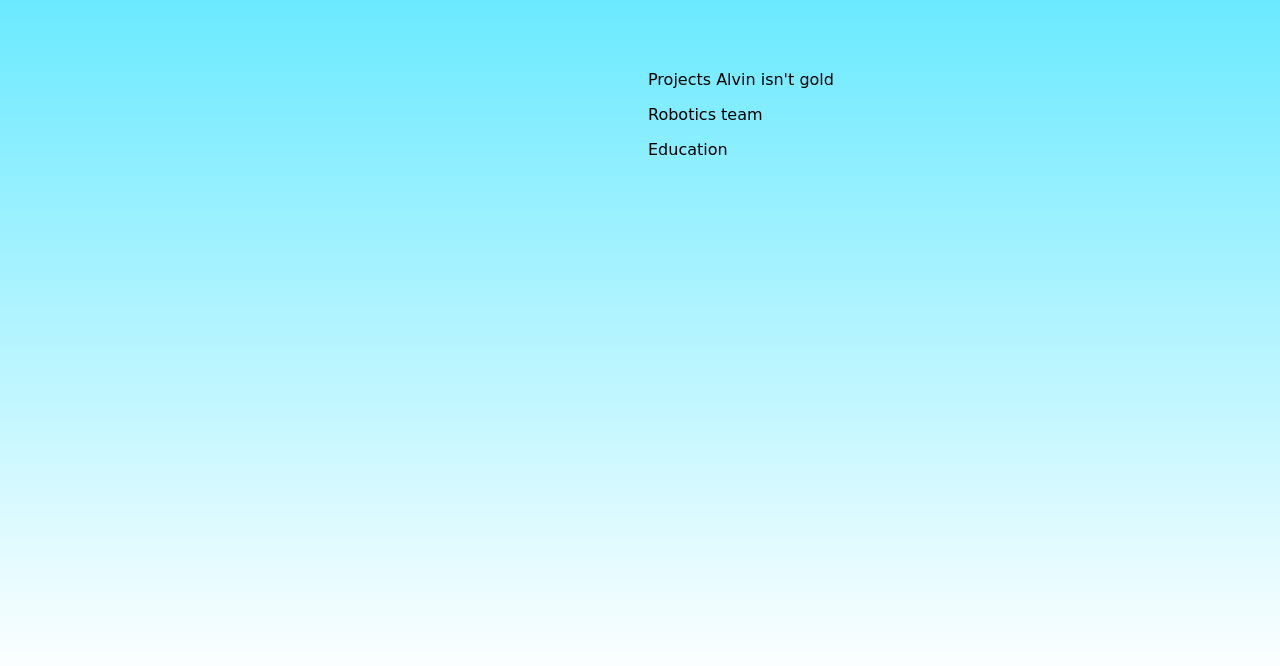
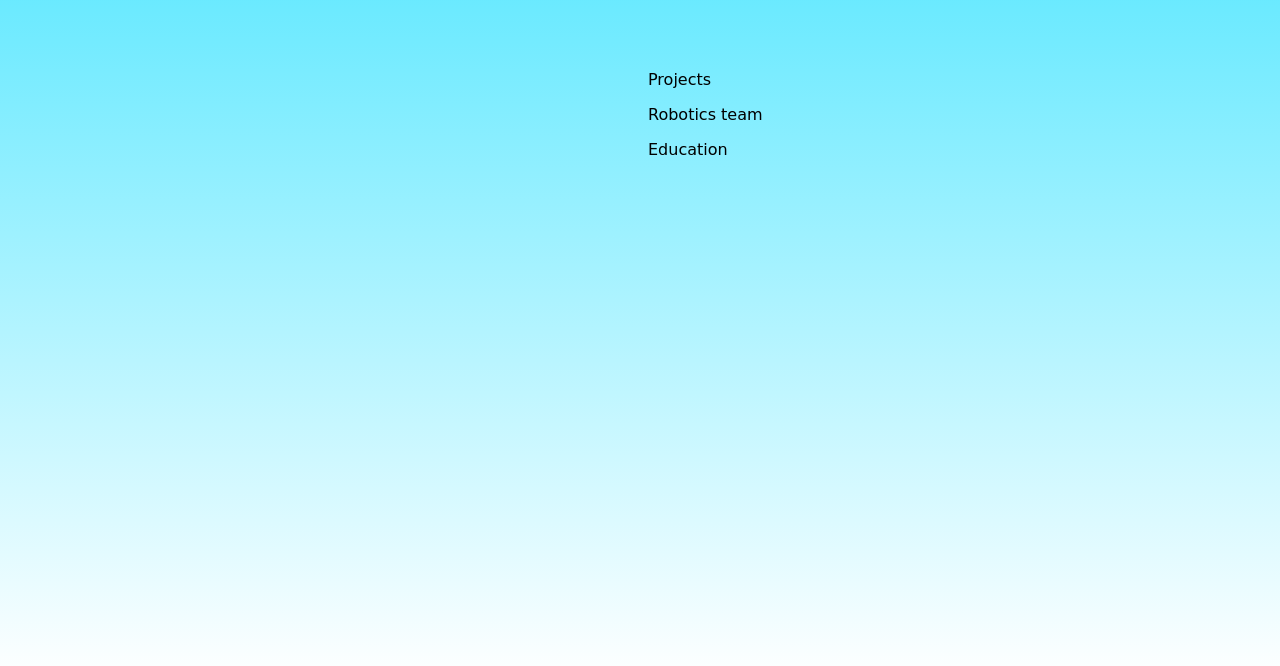
Before and after one commit to thefireblade/thefireblade.github.io, a plain HTML site: page index.html in a window 1280 px wide. Shown: the part 118-784 px from the top of the page. Drawn offline with Linux system fonts and the light colour scheme.

Commit message:
Update index.html

```diff
--- a/index.html
+++ b/index.html
@@ -97,7 +97,7 @@ display: block;
 
 <div class="Work1">
 <span>Projects</span>
-    Alvin isn't gold
+
       <p class="Work1-dropdown"><a href="https://drive.google.com/a/bths.edu/file/d/0B6tBgZkw70sATDNKMUVQUkIxV0E/view?usp=sharing"> War of Blue</a>
  </p>
 
```
